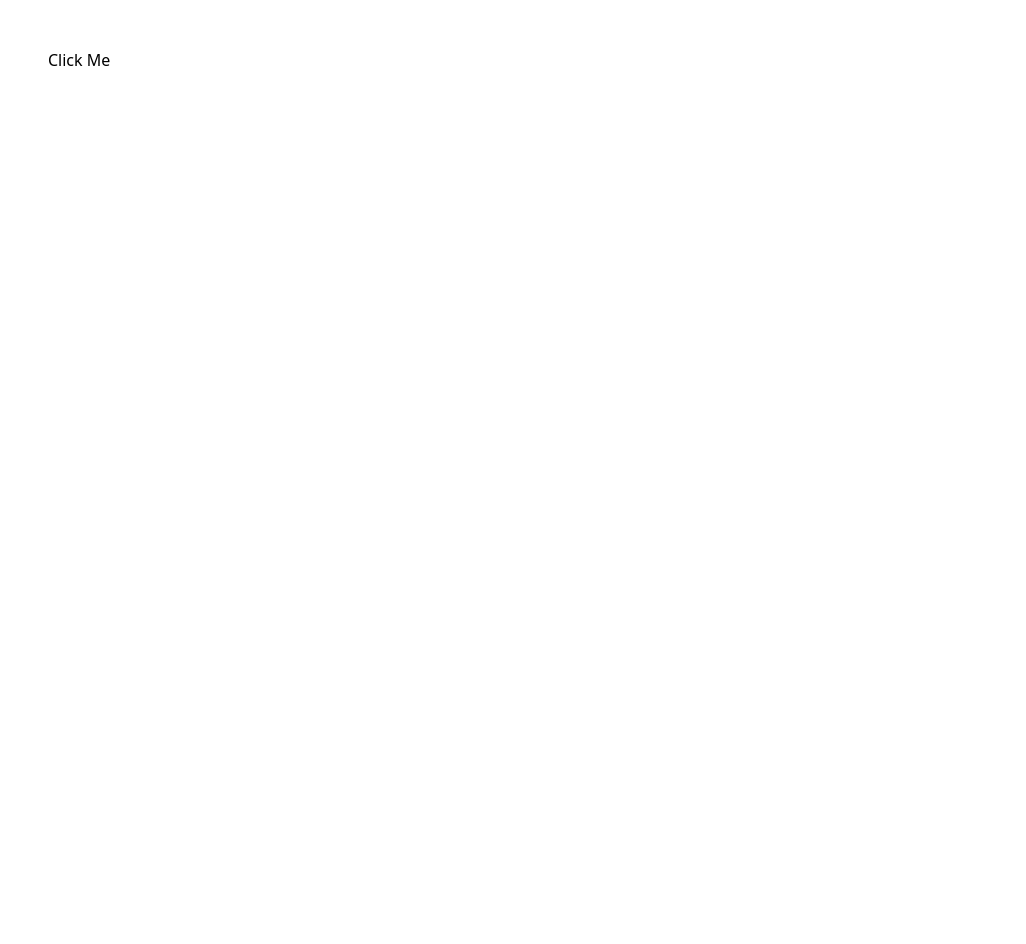
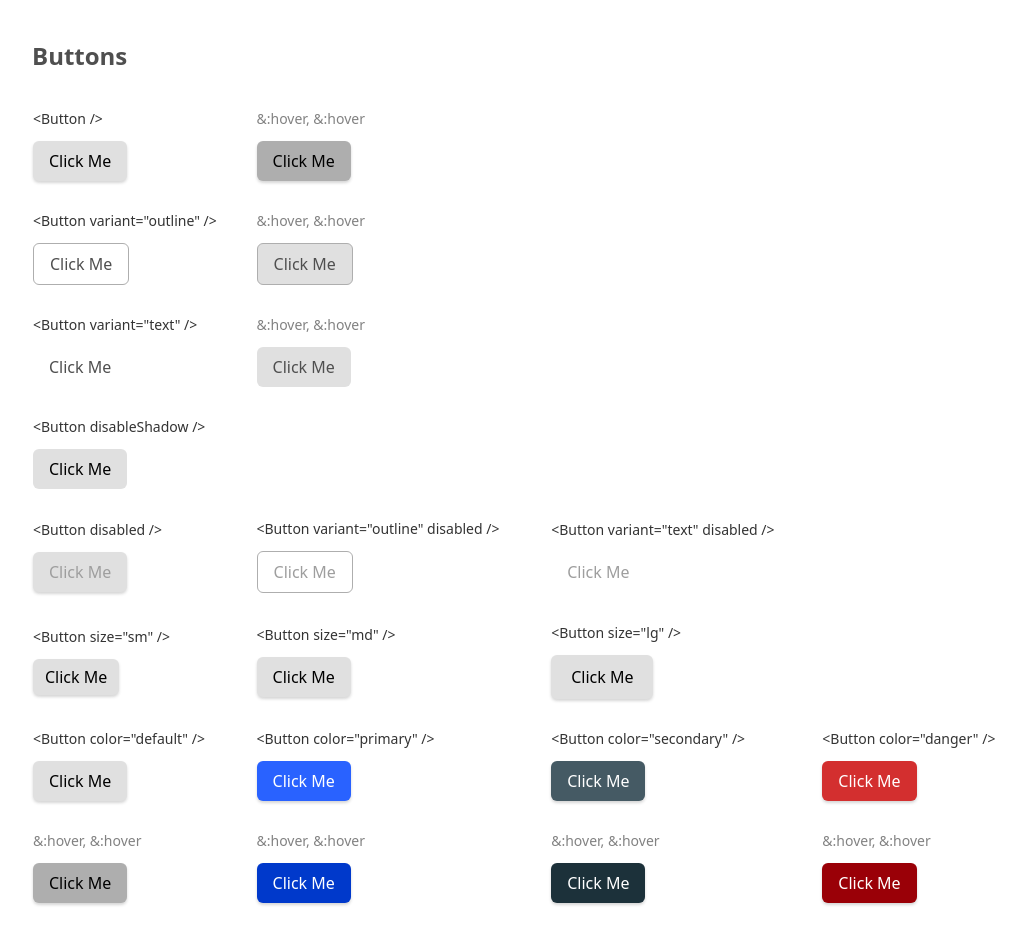
Before and after one commit to AtharvaCM/dev-challenges, a React (Create React App) app: page / in a window 1280 px wide. Shown: the top 944 px of the page, without its empty margins (8-1034 px from the left). Before the commit the page ends 800 px from the top, so only its background shows below. Built offline with nearby package versions, Linux system fonts and the light colour scheme.

Commit message:
style reformatting

```diff
--- a/src/App.tsx
+++ b/src/App.tsx
@@ -5,9 +5,185 @@ import Button from "./components/UI/Button";
 const App: React.FC = () => {
   return (
     <div className="container p-10">
-      <Button variant="text" color="danger">
-        Click Me
-      </Button>
+      {/* Heading */}
+      <h1 className="mb-2 text-2xl font-bold text-[#4F4F4F]">Buttons</h1>
+
+      {/* Button div */}
+      <div>
+        <table className="w-10/12 border-separate border-spacing-y-7">
+          {/* Row 1 */}
+          <tr>
+            <td>
+              <p className="mb-3 text-sm text-[#333333]">&lt;Button /&gt;</p>
+              <Button>Click Me</Button>
+            </td>
+            <td>
+              <p className="mb-3 text-sm text-[#828282]">
+                &amp;:hover, &amp;:hover
+              </p>
+              <Button className="!bg-[#AEAEAE]">Click Me</Button>
+            </td>
+          </tr>
+
+          {/* Row 2 */}
+          <tr>
+            <td>
+              <p className="mb-3 text-sm text-[#333333]">
+                &lt;Button variant="outline" /&gt;
+              </p>
+              <Button variant="outline">Click Me</Button>
+            </td>
+            <td>
+              <p className="mb-3 text-sm text-[#828282]">
+                &amp;:hover, &amp;:hover
+              </p>
+              <Button variant="outline" className="!bg-[#E0E0E0]">
+                Click Me
+              </Button>
+            </td>
+          </tr>
+
+          {/* Row 3 */}
+          <tr>
+            <td>
+              <p className="mb-3 text-sm text-[#333333]">
+                &lt;Button variant="text" /&gt;
+              </p>
+              <Button variant="text">Click Me</Button>
+            </td>
+            <td>
+              <p className="mb-3 text-sm text-[#828282]">
+                &amp;:hover, &amp;:hover
+              </p>
+              <Button variant="text" className="!bg-[#E0E0E0]">
+                Click Me
+              </Button>
+            </td>
+          </tr>
+
+          {/* Row 4 */}
+          <tr>
+            <td>
+              <p className="mb-3 text-sm text-[#333333]">
+                &lt;Button disableShadow /&gt;
+              </p>
+              <Button disableShadow>Click Me</Button>
+            </td>
+          </tr>
+
+          {/* Row 5 */}
+          <tr>
+            <td>
+              <p className="mb-3 text-sm text-[#333333]">
+                &lt;Button disabled /&gt;
+              </p>
+              <Button disabled>Click Me</Button>
+            </td>
+            <td>
+              <p className="mb-3 text-sm text-[#333333]">
+                &lt;Button variant="outline" disabled /&gt;
+              </p>
+              <Button variant="outline" disabled>
+                Click Me
+              </Button>
+            </td>
+            <td>
+              <p className="mb-3 text-sm text-[#333333]">
+                &lt;Button variant="text" disabled /&gt;
+              </p>
+              <Button variant="text" disabled>
+                Click Me
+              </Button>
+            </td>
+          </tr>
+
+          {/* Row 6 */}
+          <tr>
+            <td>
+              <p className="mb-3 text-sm text-[#333333]">
+                &lt;Button size="sm" /&gt;
+              </p>
+              <Button size="sm">Click Me</Button>
+            </td>
+            <td>
+              <p className="mb-3 text-sm text-[#333333]">
+                &lt;Button size="md" /&gt;
+              </p>
+              <Button size="md">Click Me</Button>
+            </td>
+            <td>
+              <p className="mb-3 text-sm text-[#333333]">
+                &lt;Button size="lg" /&gt;
+              </p>
+              <Button size="lg">Click Me</Button>
+            </td>
+          </tr>
+
+          {/* Row 7 */}
+          <tr>
+            <td>
+              <p className="mb-3 text-sm text-[#333333]">
+                &lt;Button color="default" /&gt;
+              </p>
+              <Button color="default">Click Me</Button>
+            </td>
+            <td>
+              <p className="mb-3 text-sm text-[#333333]">
+                &lt;Button color="primary" /&gt;
+              </p>
+              <Button color="primary">Click Me</Button>
+            </td>
+            <td>
+              <p className="mb-3 text-sm text-[#333333]">
+                &lt;Button color="secondary" /&gt;
+              </p>
+              <Button color="secondary">Click Me</Button>
+            </td>
+            <td>
+              <p className="mb-3 text-sm text-[#333333]">
+                &lt;Button color="danger" /&gt;
+              </p>
+              <Button color="danger">Click Me</Button>
+            </td>
+          </tr>
+
+          {/* Row 8 */}
+          <tr>
+            <td>
+              <p className="mb-3 text-sm text-[#828282]">
+                &amp;:hover, &amp;:hover
+              </p>
+              <Button color="default" className="!bg-[#AEAEAE]">
+                Click Me
+              </Button>
+            </td>
+            <td>
+              <p className="mb-3 text-sm text-[#828282]">
+                &amp;:hover, &amp;:hover
+              </p>
+              <Button color="primary" className="!bg-[#0039CB]">
+                Click Me
+              </Button>
+            </td>
+            <td>
+              <p className="mb-3 text-sm text-[#828282]">
+                &amp;:hover, &amp;:hover
+              </p>
+              <Button color="secondary" className="!bg-[#1C313A]">
+                Click Me
+              </Button>
+            </td>
+            <td>
+              <p className="mb-3 text-sm text-[#828282]">
+                &amp;:hover, &amp;:hover
+              </p>
+              <Button color="danger" className="!bg-[#9A0007]">
+                Click Me
+              </Button>
+            </td>
+          </tr>
+        </table>
+      </div>
     </div>
   );
 };
--- /dev/null
+++ b/src/components/UI/Button/Button.module.css
@@ -0,0 +1,129 @@
+.def {
+  @apply rounded-md transition disabled:text-[#9E9E9E];
+}
+
+.outline {
+  @apply rounded-md border bg-white transition disabled:text-[#9E9E9E];
+}
+
+.text {
+  @apply rounded-md bg-white transition disabled:text-[#9E9E9E];
+}
+
+/* Background Color */
+.bg-def {
+  @apply bg-[#E0E0E0];
+}
+
+.bg-primary {
+  @apply bg-[#2962FF];
+}
+
+.bg-secondary {
+  @apply bg-[#455A64];
+}
+
+.bg-danger {
+  @apply bg-[#D32F2F];
+}
+
+/* Background Hover & Focus */
+.hocus-def {
+  @apply hocus:bg-[#AEAEAE];
+}
+
+.hocus-primary {
+  @apply hocus:bg-[#0039CB];
+}
+
+.hocus-secondary {
+  @apply hocus:bg-[#1C313A];
+}
+
+.hocus-danger {
+  @apply hocus:bg-[#9A0007];
+}
+
+.hocus-o-def {
+  @apply hocus:bg-[#E0E0E0];
+}
+
+.hocus-o-primary {
+  @apply hocus:bg-[#2962FF1A]/10;
+}
+
+.hocus-o-secondary {
+  @apply hocus:bg-[#9fb3bd]/10;
+}
+
+.hocus-o-danger {
+  @apply hocus:bg-[#cb9494]/10;
+}
+
+.hocus-t-def {
+  @apply hocus:bg-[#E0E0E0];
+}
+
+.hocus-t-primary {
+  @apply hocus:bg-[#2962FF1A];
+}
+
+.hocus-t-secondary {
+  @apply hocus:bg-[#9fb3bd];
+}
+
+.hocus-t-danger {
+  @apply hocus:bg-[#cb9494];
+}
+
+/* Border Color */
+.border-def {
+  @apply border-[#AEAEAE];
+}
+
+.border-primary {
+  @apply border-[#3D5AFE];
+}
+
+.border-secondary {
+  @apply border-[#1C313A];
+}
+
+.border-danger {
+  @apply border-[#9A0007];
+}
+
+/* Text Colors */
+.text-def {
+  @apply text-[#4f4f4f];
+}
+
+.text-primary {
+  @apply text-[#3D5AFE];
+}
+
+.text-secondary {
+  @apply text-[#1C313A];
+}
+
+.text-danger {
+  @apply text-[#9A0007];
+}
+
+/* Shadow */
+.btn-shadow {
+  @apply shadow-[0_2px_3px_rgba(51,51,51,0.2)];
+}
+
+/* Size */
+.size-sm {
+  @apply py-1.5 px-3;
+}
+
+.size-md {
+  @apply py-2 px-4;
+}
+
+.size-lg {
+  @apply py-2.5 px-5;
+}
--- a/src/components/UI/Button/index.tsx
+++ b/src/components/UI/Button/index.tsx
@@ -1,11 +1,9 @@
 /* eslint-disable no-unused-vars */
 import React from "react";
 
-import {
-  ButtonPropType,
-  ColorsHocusType,
-  ColorsType,
-} from "../../../types/components/button";
+import styles from "./Button.module.css";
+
+import { ButtonPropType } from "../../../types/components/button";
 
 const Button: React.FC<ButtonPropType> = ({
   children,
@@ -14,68 +12,112 @@ const Button: React.FC<ButtonPropType> = ({
   disabled = false,
   size = "md",
   color = "default",
+  className,
 }) => {
   console.log("disabled: ", disabled);
   console.log("variant: ", variant);
 
-  // Colors
-  const colors: ColorsType = {
-    default: "#E0E0E0",
-    primary: "#2962FF",
-    secondary: "#455A64",
-    danger: "#D32F2F",
+  const hocus = (variant: string, color: string) => {
+    let selectedClass: string = "";
+    if (variant === "default") {
+      switch (color) {
+        case "default":
+          selectedClass = `${styles["bg-def"]} ${
+            disabled ? "" : styles["hocus-def"]
+          }`;
+          break;
+        case "primary":
+          selectedClass = `text-white ${styles["bg-primary"]} ${
+            disabled ? "" : styles["hocus-primary"]
+          }`;
+          break;
+        case "secondary":
+          selectedClass = `text-white ${styles["bg-secondary"]} ${
+            disabled ? "" : styles["hocus-secondary"]
+          }`;
+          break;
+        case "danger":
+          selectedClass = `text-white ${styles["bg-danger"]} ${
+            disabled ? "" : styles["hocus-danger"]
+          }`;
+          break;
+        default:
+          break;
+      }
+    } else if (variant === "outline") {
+      switch (color) {
+        case "default":
+          selectedClass = `${styles["text-def"]} ${styles["border-def"]} ${
+            disabled ? "" : styles["hocus-o-def"]
+          }`;
+          break;
+        case "primary":
+          selectedClass = `${styles["text-primary"]} ${
+            styles["border-primary"]
+          } ${disabled ? "" : styles["hocus-o-primary"]}`;
+          break;
+        case "secondary":
+          selectedClass = `${styles["text-secondary"]} ${
+            styles["border-secondary"]
+          } ${disabled ? "" : styles["hocus-o-secondary"]}`;
+          break;
+        case "danger":
+          selectedClass = `${styles["text-danger"]} ${
+            styles["border-danger"]
+          } ${disabled ? "" : styles["hocus-o-danger"]}`;
+          break;
+        default:
+          break;
+      }
+    } else if (variant === "text") {
+      switch (color) {
+        case "default":
+          selectedClass = `${styles["text-def"]} ${
+            disabled ? "" : styles["hocus-t-def"]
+          }`;
+          break;
+        case "primary":
+          selectedClass = `${styles["text-primary"]} ${
+            disabled ? "" : styles["hocus-t-primary"]
+          }`;
+          break;
+        case "secondary":
+          selectedClass = `${styles["text-secondary"]} ${
+            disabled ? "" : styles["hocus-t-secondary"]
+          }`;
+          break;
+        case "danger":
+          selectedClass = `${styles["text-danger"]} ${
+            disabled ? "" : styles["hocus-t-danger"]
+          }`;
+          break;
+        default:
+          break;
+      }
+    }
+    return selectedClass;
   };
-  const colorsOutline: ColorsType = {
-    default: "#AEAEAE",
-    primary: "#3D5AFE",
-    secondary: "#1C313A",
-    danger: "#9A0007",
-  };
-  const colorsOutlineBg: ColorsType = {
-    default: "#E0E0E0",
-    primary: "#2962FF1A",
-    secondary: "#9fb3bd",
-    danger: "#cb9494",
-  };
-  const colorsHocus: ColorsHocusType = {
-    default: "#AEAEAE",
-    primary: "#0039CB",
-    secondary: "#1C313A",
-    danger: "#9A0007",
-  };
-  // Variants
-  const def = `rounded-md bg-[${
-    colors[color]
-  }] transition disabled:text-[#9E9E9E] ${
-    disabled ? "" : `hocus:bg-[${colorsHocus[color]}]`
-  }`;
-  const outline = `rounded-md border border-[${
-    colorsOutline[color]
-  }] bg-white text-[${colorsOutline[color]}] transition ${
-    disabled ? "" : `hocus:bg-[${colorsOutlineBg[color]}]/10`
-  }`;
-  const text = `rounded-md bg-white text-[${
-    colorsOutline[color]
-  }] transition disabled:text-[#9E9E9E] ${
-    disabled ? "" : `hocus:bg-[${colorsOutlineBg[color]}]/10`
-  }`;
-  // Shadow
-  const shadow = "shadow-[0_2px_3px_rgba(51,51,51,0.2)]";
-  // Sizes
-  const sm = "py-1.5 px-3";
-  const md = "py-2 px-4";
-  const lg = "py-2.5 px-5";
 
   const btnClass = `${
-    variant === "text" ? text : variant === "outline" ? outline : def
-  } ${disableShadow || variant !== "default" ? "" : shadow} ${
-    size === "sm" ? sm : size === "lg" ? lg : md
-  }`;
+    variant === "text"
+      ? styles.text
+      : variant === "outline"
+      ? styles.outline
+      : styles.def
+  } ${
+    size === "sm"
+      ? styles["size-sm"]
+      : size === "lg"
+      ? styles["size-lg"]
+      : styles["size-md"]
+  } ${
+    disableShadow || variant !== "default" ? "" : styles["btn-shadow"]
+  } ${hocus(variant, color)}`;
 
   return (
     <>
       <button
-        className={btnClass}
+        className={`${btnClass} ${className}`}
         disabled={disabled}
         onClick={() => console.log("clicked")}
       >
```
Also changed, not shown: src/types/components/button.ts (+1 -14 lines).
